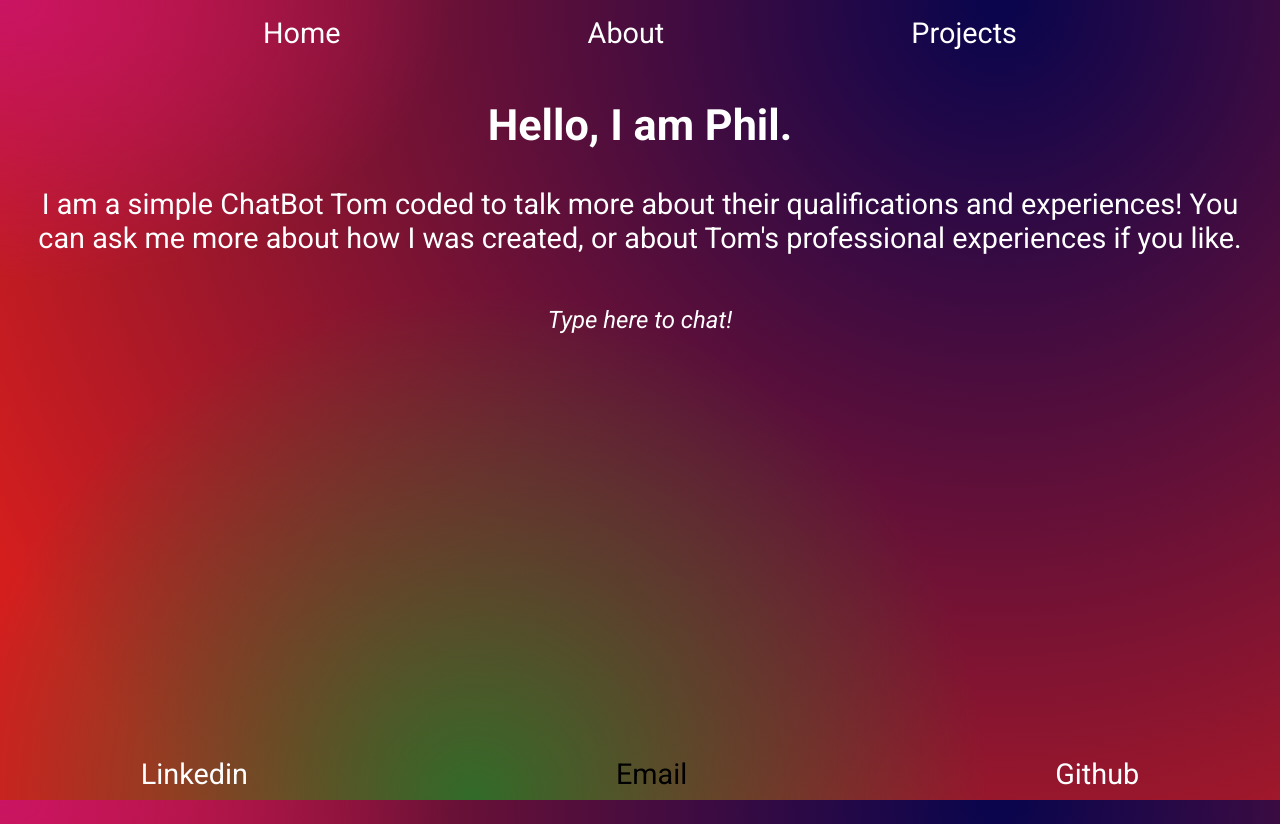
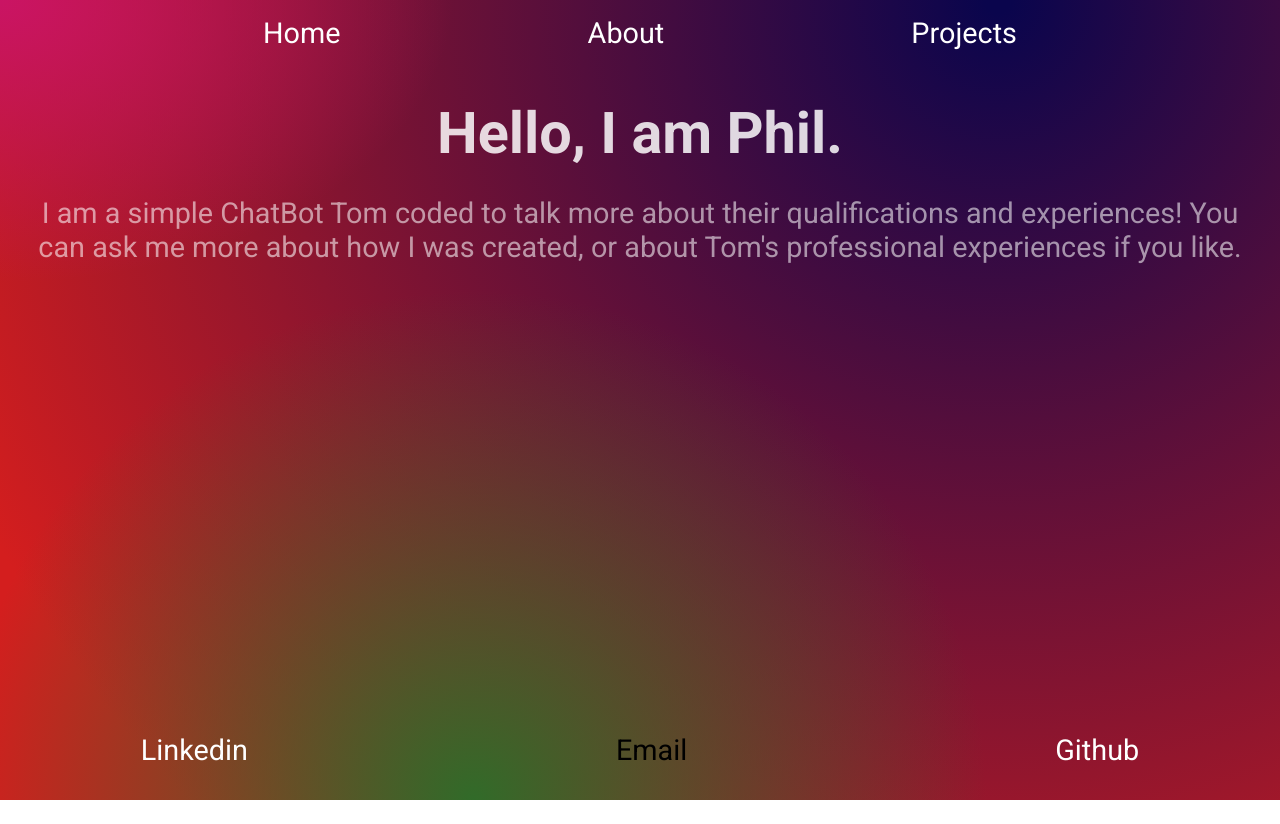
Before and after one commit to not-just-tom/linkedin_webapp, a React (Vite) app in the folder frontend/: page / in a window 1280 px wide. After the commit the page ends 800 px from the top, so only its background shows below. Built offline with nearby package versions, Linux system fonts and the light colour scheme.

Commit message:
pre-big-corpus-training-push

```diff
--- a/frontend/src/App.css
+++ b/frontend/src/App.css
@@ -109,7 +109,7 @@ html {
 }
 
 body {
-    min-height: 100vh;
+    min-height: 97vh;
     display: flex;
     flex-direction: column;
     justify-content: flex-start;
--- a/frontend/src/Pages/About.css
+++ b/frontend/src/Pages/About.css
@@ -11,7 +11,8 @@ header {
 
 content {
     display: flex;
-    justify-content: space-between;
-    margin-right: auto;
+    flex-wrap: wrap;
+    justify-content: center;
+    margin-right:auto;
     margin-left:auto;
 }
--- a/frontend/src/Pages/About.jsx
+++ b/frontend/src/Pages/About.jsx
@@ -23,6 +23,7 @@ export function About() {
                     <li>
                     <h4>Retirement and Investment Actuarial Intern, Aon</h4>
                     <p>3 months using VBA, Python modelling financial markets</p>
+                    <br/>
                     </li>
 
 
--- a/frontend/src/Pages/Projects.jsx
+++ b/frontend/src/Pages/Projects.jsx
@@ -2,11 +2,9 @@
 
 export function Projects() {
     return(
-        <>
+        <div>
             <h1>This is the Projects Page</h1>
-            <iframe src="https://not-just-tom.github.io" width="100%" height="300">
-                <p>Your browser does not support iframes.</p>
-            </iframe>
-        </>
+            <p>There are no large projects Tom is hosting here currently. I suggest you look at their github page to see some examples of small data science projects!</p>
+        </div>
     )
 }
--- a/frontend/src/Pages/home.css
+++ b/frontend/src/Pages/home.css
@@ -1,16 +1,16 @@
 phil {
     display: flex;
     justify-content: center;
-    align-items: center;
-    height: 200px;
-    font-size:xx-large;
+    font-size:2em;
+    animation: fadeIn 10s;
+    font-weight: 700;
 }
 
 input {
     text-align: center;
-    font-size: x-large;
+    font-size: 1em;
     font-style: italic;
-    width: 50%;
+    width: 60%;
     height: 3em;
     background-color: var(--background-col);
     color: white;
@@ -28,3 +28,46 @@ input::placeholder {
     font-size: 1em;
     color: white;
 }
+
+button {
+    display: flex;
+    justify-content: center;
+    align-items: center;
+    background-color: var(--background-col);
+    border-style: hidden;
+    font-size: 1em;
+    font-weight: 600;
+    color: white;
+    margin-right: auto;
+    margin-left:auto;
+
+}
+
+.fade {
+    animation: fadeInPara 10s;
+}
+
+.response {
+    animation: fadeIn 5s;
+}
+
+.reply {
+    animation: fadeInReply 10s
+}
+
+@keyframes fadeIn {
+    0% {opacity: 0;}
+    100% {opacity: 1;}
+}
+
+@keyframes fadeInPara {
+    0% {opacity: 0;}
+    33% {opacity: 0;}
+    100% {opacity: 1;}
+}
+
+@keyframes fadeInReply {
+    0% {opacity: 0;}
+    66% {opacity: 0;}
+    100% {opacity: 1;}
+}
--- a/frontend/src/Pages/home.jsx
+++ b/frontend/src/Pages/home.jsx
@@ -8,6 +8,9 @@ export function Home() {
 
     const handleSubmit = async (event) => {
         event.preventDefault();
+
+        //for setting user input too - unfinished
+       // setMessages([...messages, { sender: 'User', text: userInput }]);
 
         // Send the user input to the backend API
         const response = await fetch('http://localhost:5000/api/chat', {
@@ -25,22 +28,25 @@ export function Home() {
         // Update the messages state with the chatbot's response
         setMessages([...messages, { sender: 'Phil', text: data }]);
 
+
         // Clear the user input field
         setUserInput('');
   };
 
     return(
         <div>
-            <h2>Hello, I am Phil.</h2>
-            <p>I am a simple ChatBot Tom coded to talk more about their qualifications and experiences! You can ask me more about how I was created, or about Tom's professional experiences if you like.</p>
+            <phil>Hello, I am Phil.</phil>
+            <p className="fade">I am a simple ChatBot Tom coded to talk more about their qualifications and experiences! You can ask me more about how I was created, or about Tom's professional experiences if you like.</p>
         {/* Chat history */}
-        {messages.map((message, index) => (
-          <p key={index}>{message.sender}: {message.text}</p>
+        <div className="response">
+        {messages.map((message) => (
+          <p>{message.text}</p>
         ))}
-
+        </div>
         {/* User input form */}
-        <form onSubmit={handleSubmit}>
+        <form className="reply" onSubmit={handleSubmit}>
           <input type="text" id="userInput" value={userInput} placeholder='Type here to chat!' onChange={(e) => setUserInput(e.target.value)} />
+          <button type="submit">Submit</button>
         </form>
       </div>
     );
```
Also changed, not shown: 2 other files (tests, documents, lock files or other folders).
